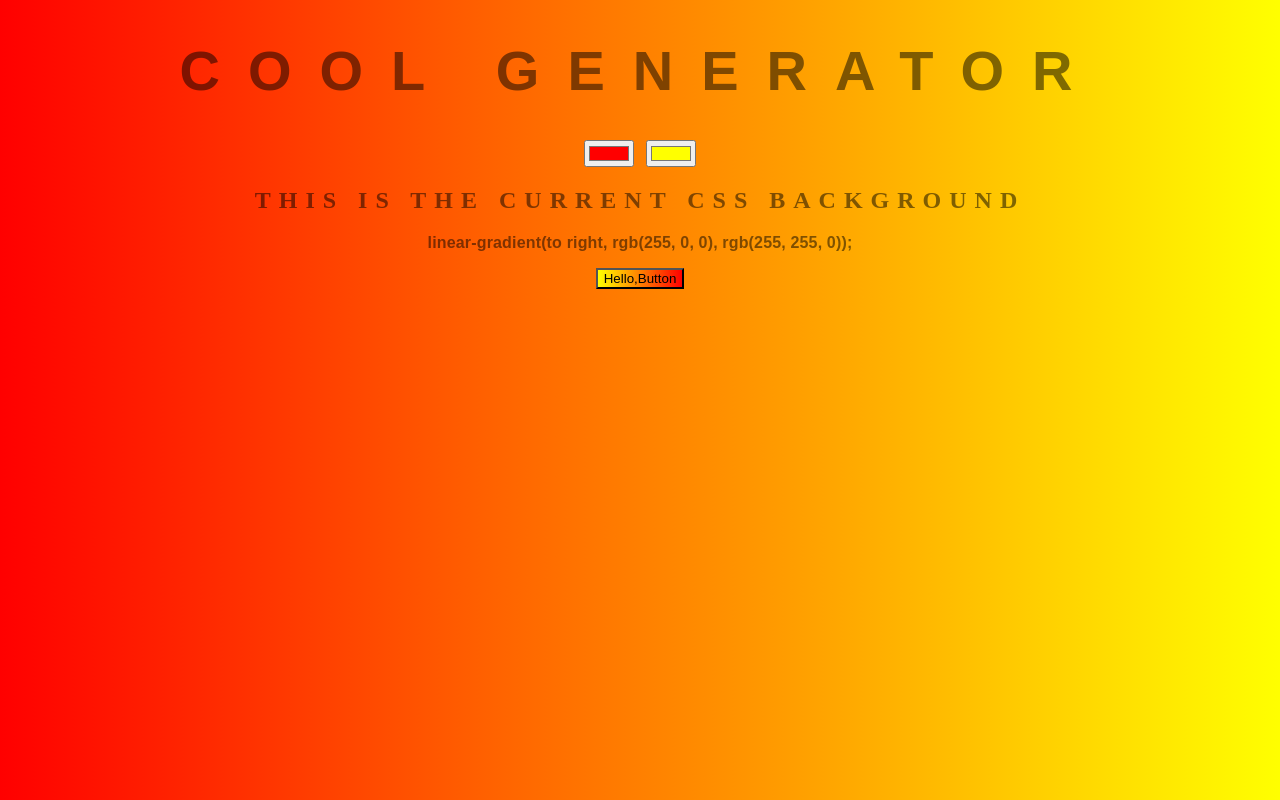
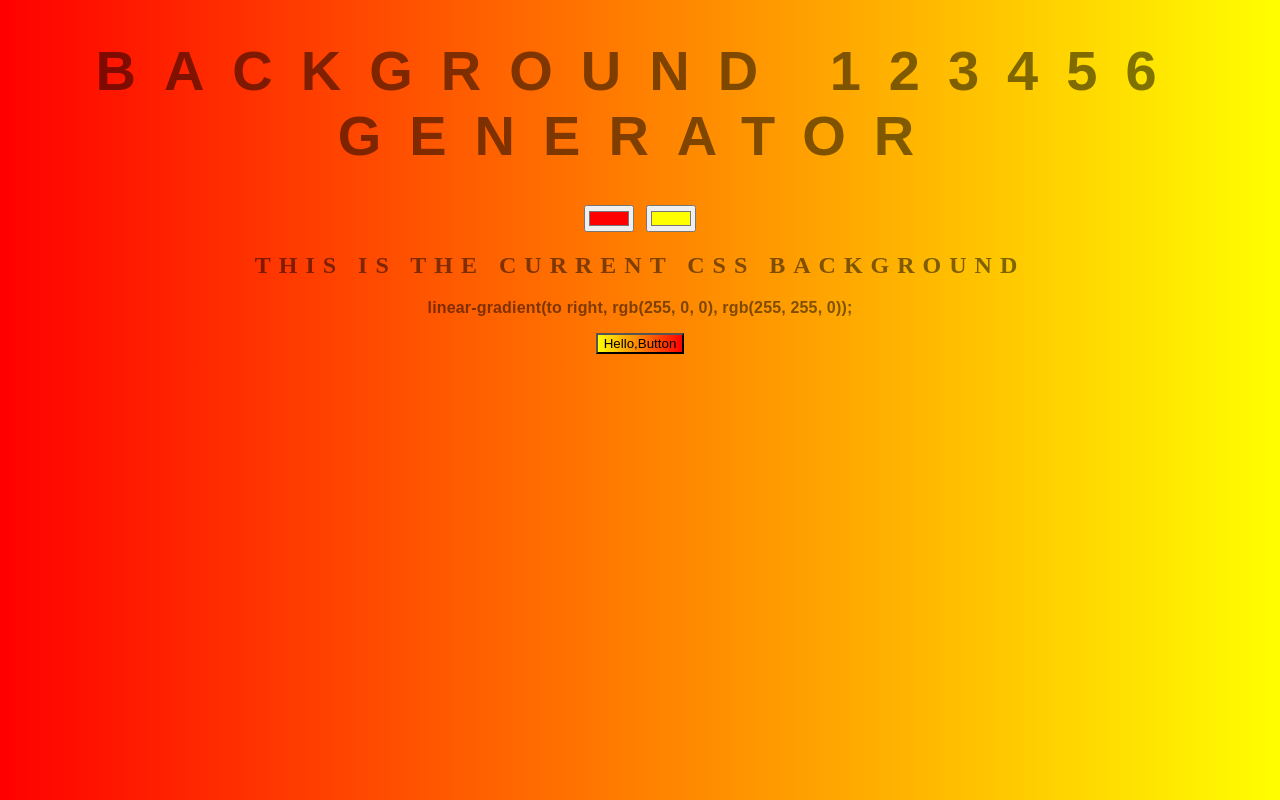
Before and after one commit to Kostiantyn777/background-generator, a plain HTML site: page index.html in a window 1280 px wide. Drawn offline with Linux system fonts and the light colour scheme.

Commit message:
reverting back to old title.

```diff
--- a/index.html
+++ b/index.html
@@ -5,7 +5,7 @@
 	<link rel="stylesheet" type="text/css" href="style.css">
 </head>
 <body id="gradient">
-	<h1>COOL Generator</h1>
+	<h1>Background 123456 Generator</h1>
 	<input class="color1" type="color" name="color1" value="#00ff00">
 	<input class="color2" type="color" name="color2" value="#0000ff">
 	<h2> THIS IS THE Current CSS Background</h2>
```
